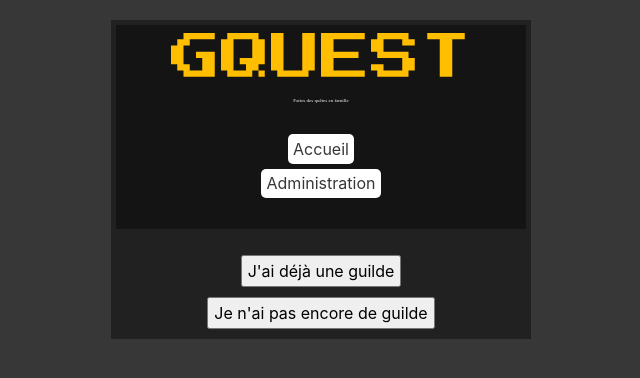
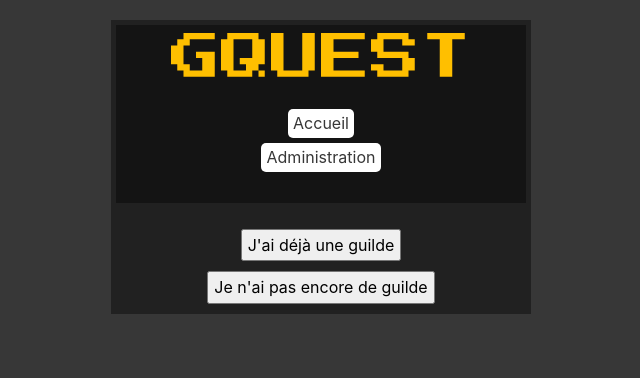
Before and after one commit to HidriSana/gquest_front, a React (Create React App) app: page /createuser in a window 1280 px wide. Shown: the top 378 px of the page, without its empty margins (319-959 px from the left). Built offline with nearby package versions, Linux system fonts and the light colour scheme; a web font is replaced by a local one.

Commit message:
just in case

```diff
--- a/src/components/Navigation.js
+++ b/src/components/Navigation.js
@@ -3,10 +3,11 @@ import {NavLink} from 'react-router-dom'
 import '../Styles/Nav.scss'
 
 const Navigation = () => {
+
+
     return (
        <div className="navbar">
             <a className="main-title" href="/">GQUEST</a>
-            <p>Faites des quêtes en famille</p>
             <ul className="nav">
                 <NavLink to="/">
                     <li>Accueil</li>
```
